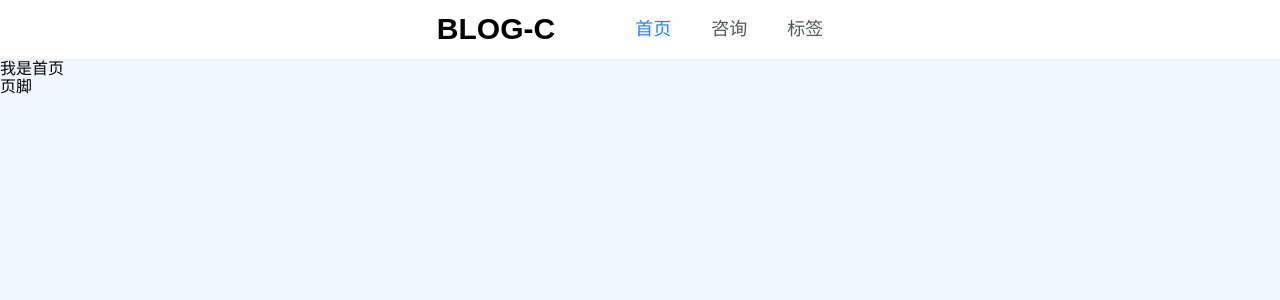
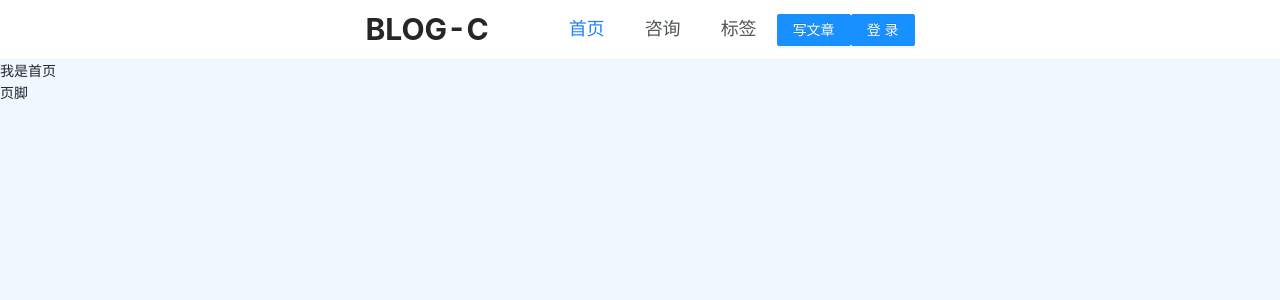
Before and after one commit to yushuang777/react-node-next, a Next.js app in the folder me-blog/: page / in a window 1280 px wide. Shown: the top 300 px of the page. Built offline with nearby package versions, Linux system fonts and the light colour scheme.

Commit message:
[FIX]react 19=>18、antd 5=>4 || next.config.ts配置兼容antd

```diff
--- /dev/null
+++ b/me-blog/components/Navbar/hooks.ts
@@ -0,0 +1,6 @@
+export function useNavbarHooks() {
+  const handleGotoEdit = () => {
+    console.log(1);
+  };
+  return { handleGotoEdit };
+}
--- a/me-blog/components/Navbar/index.module.scss
+++ b/me-blog/components/Navbar/index.module.scss
@@ -20,4 +20,11 @@
             color:#1e80ff;
         }
     }
+
+    .operationArea{
+        margin-left: 150px;
+        button{
+            margin-right: 20px;
+        }
+    }
 }
--- a/me-blog/components/Navbar/index.tsx
+++ b/me-blog/components/Navbar/index.tsx
@@ -3,8 +3,11 @@ import { navs } from './config';
 import styles from './index.module.scss';
 import Link from 'next/link';
 import { useRouter } from 'next/router';
+import { Button } from 'antd';
+import { useNavbarHooks } from './hooks';
 const Navbar: NextPage = () => {
   const { pathname } = useRouter();
+  const { handleGotoEdit } = useNavbarHooks();
   return (
     <div className={styles.navbar}>
       <section className={styles.logArea}>BLOG-C</section>
@@ -23,6 +26,12 @@ const Navbar: NextPage = () => {
           );
         })}
       </section>
+      <div className={styles.operatiobnArea}>
+        <Button type="primary" onClick={handleGotoEdit}>
+          写文章
+        </Button>
+        <Button type="primary">登录</Button>
+      </div>
     </div>
   );
 };
--- a/me-blog/next.config.ts
+++ b/me-blog/next.config.ts
@@ -1,8 +1,19 @@
-import type { NextConfig } from "next";
+import type { NextConfig } from 'next';
 
 const nextConfig: NextConfig = {
   /* config options here */
   reactStrictMode: true,
+  transpilePackages: [
+    'antd',
+    '@ant-design',
+    'rc-util',
+    'rc-pagination',
+    'rc-picker',
+    'rc-notification',
+    'rc-tooltip',
+    'rc-tree',
+    'rc-table',
+  ],
 };
 
 export default nextConfig;
--- a/me-blog/src/pages/_app.tsx
+++ b/me-blog/src/pages/_app.tsx
@@ -3,7 +3,6 @@
 import '@/styles/globals.css';
 import type { AppProps } from 'next/app';
 import Layout from 'components/Layout';
-
 export default function App({ Component, pageProps }: AppProps) {
   return (
     <Layout>
--- a/me-blog/src/styles/globals.css
+++ b/me-blog/src/styles/globals.css
@@ -1,4 +1,4 @@
-@import "antd/dist/reset.css";
+@import "antd/dist/antd.css";
 
 body{
     background-color: aliceblue;
```
Also changed, not shown: me-blog/package.json (+4 -5 lines), 2 other files (tests, documents, lock files or other folders).
